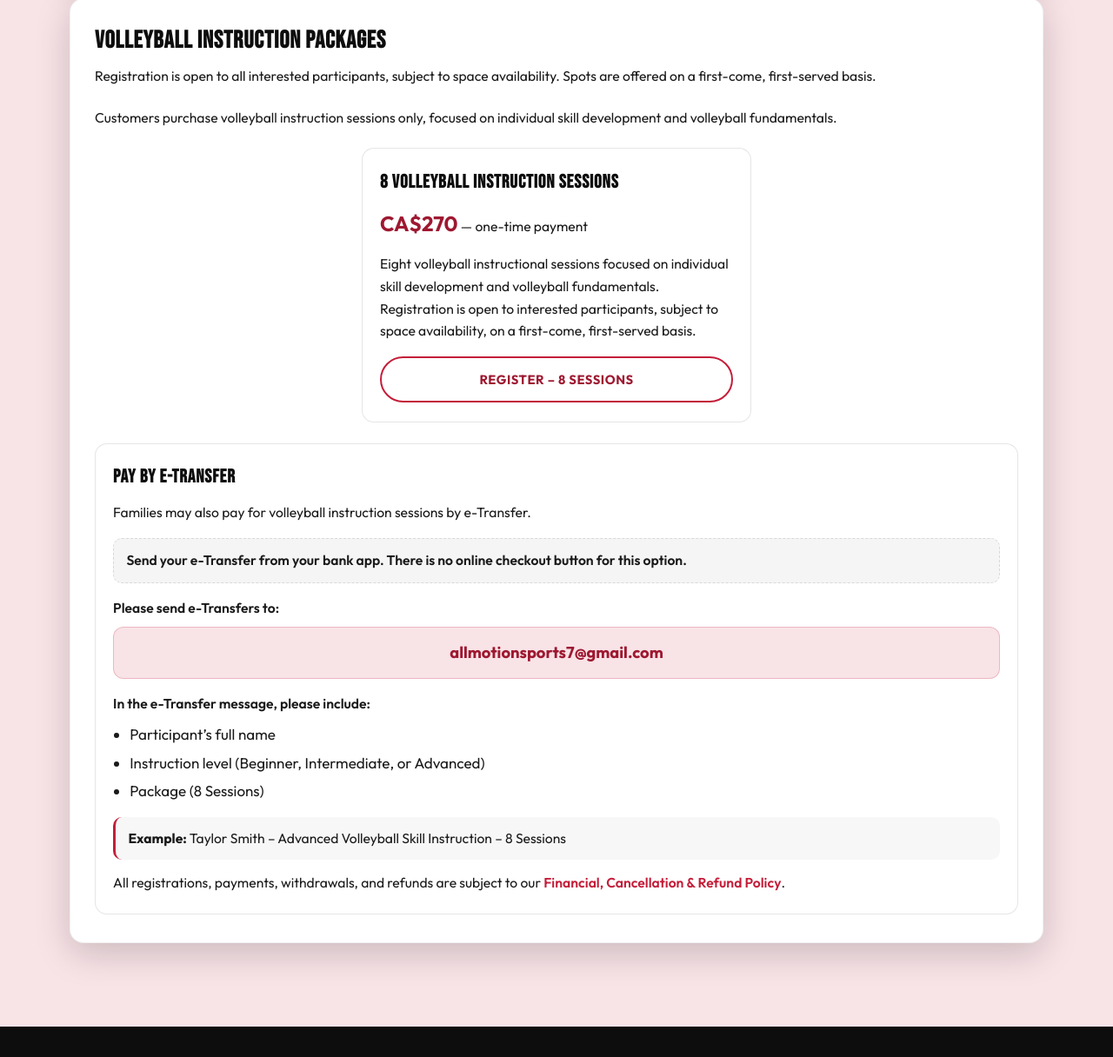
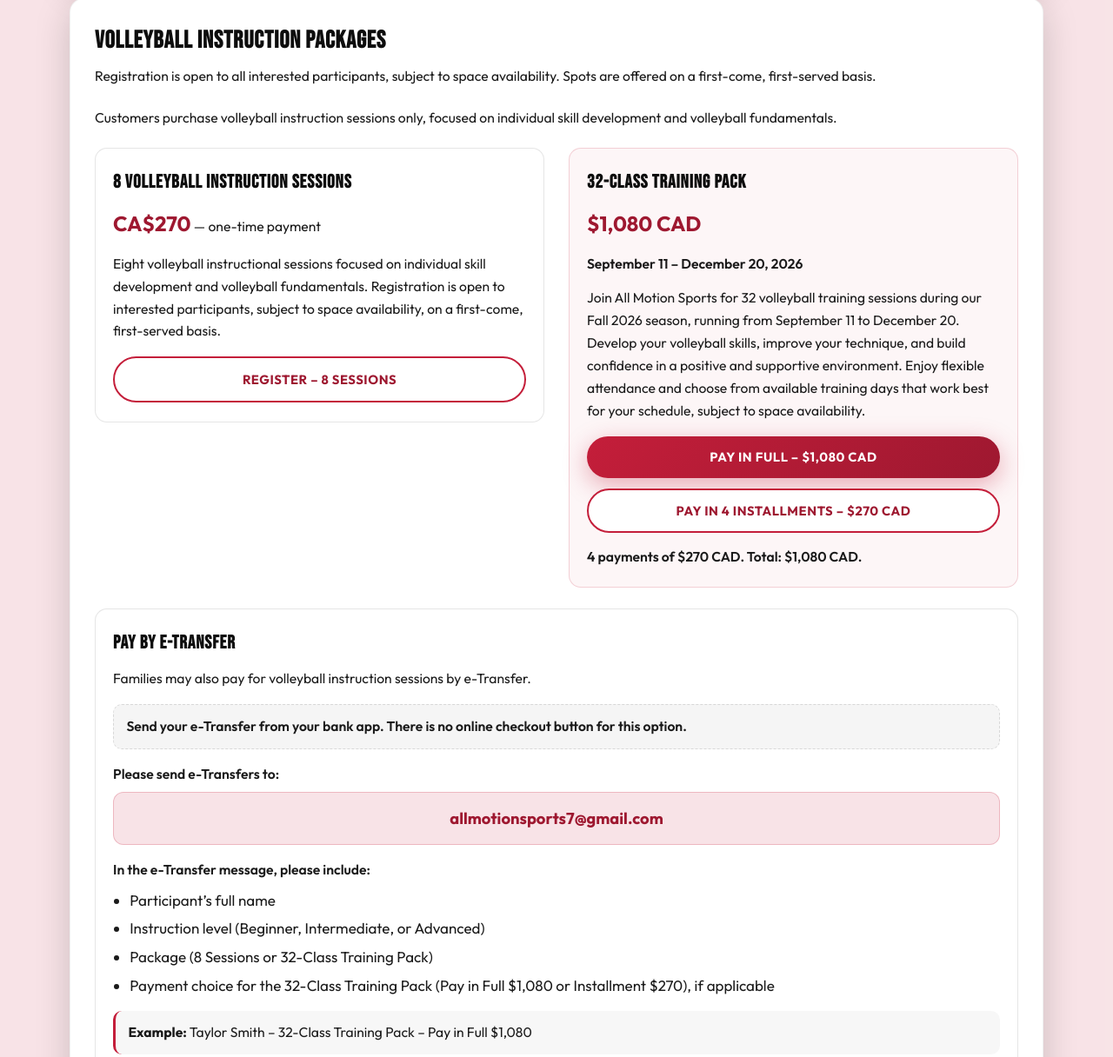
Before and after one commit to allmotionsports/allmotionsports-website, a website: page index.html in a window 1280 px wide. Shown: the part 4765-5981 px from the top of the page at 87% size. Drawn offline with Linux system fonts and the light colour scheme; no server answers.

Commit message:
Enhance registration options by adding a new 32-Class Training Pack with payment options. Update payment method descriptions and examples in the registration section. Improve CSS styles for new elements and adjust layout for better clarity.

```diff
--- a/index.html
+++ b/index.html
@@ -235,12 +235,24 @@
           <p class="fall-payment-intro">Registration is open to all interested participants, subject to space availability. Spots are offered on a first-come, first-served basis.</p>
           <p class="fall-payment-intro">Customers purchase volleyball instruction sessions only, focused on individual skill development and volleyball fundamentals.</p>
 
-          <div class="fall-payment-methods fall-payment-methods-single">
+          <div class="fall-payment-methods">
             <section class="fall-payment-method fall-payment-method-etransfer" aria-labelledby="package-8-heading">
               <h4 class="fall-payment-method-heading" id="package-8-heading">8 Volleyball Instruction Sessions</h4>
               <p class="fall-programs-season-price"><strong>CA$270</strong> — one-time payment</p>
               <p class="fall-payment-method-lead">Eight volleyball instructional sessions focused on individual skill development and volleyball fundamentals. Registration is open to interested participants, subject to space availability, on a first-come, first-served basis.</p>
               <a href="https://buy.stripe.com/cNi14pbb10Iegho57U0Fi0h" class="btn btn-outline fall-pay-btn" target="_blank" rel="noopener noreferrer">Register – 8 Sessions</a>
+            </section>
+
+            <section class="fall-payment-method fall-payment-method-stripe" aria-labelledby="package-32-heading">
+              <h4 class="fall-payment-method-heading" id="package-32-heading">32-Class Training Pack</h4>
+              <p class="fall-programs-season-price"><strong>$1,080 CAD</strong></p>
+              <p class="fall-payment-season-dates">September 11 – December 20, 2026</p>
+              <p class="fall-payment-method-lead">Join All Motion Sports for 32 volleyball training sessions during our Fall 2026 season, running from September 11 to December 20. Develop your volleyball skills, improve your technique, and build confidence in a positive and supportive environment. Enjoy flexible attendance and choose from available training days that work best for your schedule, subject to space availability.</p>
+              <div class="fall-package-pay-actions">
+                <a href="https://buy.stripe.com/28EdRbdj9ez4aX4cAm0Fi0g" class="btn btn-primary fall-pay-btn" target="_blank" rel="noopener noreferrer">Pay in Full – $1,080 CAD</a>
+                <a href="https://buy.stripe.com/28E4gB5QHaiOc188k60Fi0f" class="btn btn-outline fall-pay-btn" target="_blank" rel="noopener noreferrer">Pay in 4 Installments – $270 CAD</a>
+                <p class="fall-installment-note">4 payments of $270 CAD. Total: $1,080 CAD.</p>
+              </div>
             </section>
           </div>
 
@@ -254,9 +266,10 @@
             <ul class="fall-etransfer-list">
               <li>Participant’s full name</li>
               <li>Instruction level (Beginner, Intermediate, or Advanced)</li>
-              <li>Package (8 Sessions)</li>
+              <li>Package (8 Sessions or 32-Class Training Pack)</li>
+              <li>Payment choice for the 32-Class Training Pack (Pay in Full $1,080 or Installment $270), if applicable</li>
             </ul>
-            <p class="fall-etransfer-example"><strong>Example:</strong> Taylor Smith – Advanced Volleyball Skill Instruction – 8 Sessions</p>
+            <p class="fall-etransfer-example"><strong>Example:</strong> Taylor Smith – 32-Class Training Pack – Pay in Full $1,080</p>
             <p class="fall-etransfer-policy-link">All registrations, payments, withdrawals, and refunds are subject to our <a href="https://www.allmotionsports.ca/policies/refund-policy/">Financial, Cancellation &amp; Refund Policy</a>.</p>
           </div>
         </article>
@@ -378,9 +391,19 @@
         <div class="registration-info program-card">
           <h3 class="registration-info-title">How to register</h3>
           <p>Registration is open to all interested participants, subject to space availability. Spots are offered on a first-come, first-served basis.</p>
-          <p>Available lesson package:</p>
+          <p>Available lesson packages:</p>
           <ul class="registration-info-list">
-            <li><strong>8 Volleyball Instruction Sessions</strong> — CA$270 one-time payment — <a href="https://buy.stripe.com/cNi14pbb10Iegho57U0Fi0h" target="_blank" rel="noopener noreferrer">Register – 8 Sessions</a></li>
+            <li>
+              <strong>8 Volleyball Instruction Sessions</strong> — CA$270 one-time payment —
+              <a href="https://buy.stripe.com/cNi14pbb10Iegho57U0Fi0h" target="_blank" rel="noopener noreferrer">Register – 8 Sessions</a>
+            </li>
+            <li>
+              <strong>32-Class Training Pack</strong> — September 11 – December 20, 2026 — $1,080 CAD total
+              <ul>
+                <li><a href="https://buy.stripe.com/28EdRbdj9ez4aX4cAm0Fi0g" target="_blank" rel="noopener noreferrer">Pay in Full – $1,080 CAD</a></li>
+                <li><a href="https://buy.stripe.com/28E4gB5QHaiOc188k60Fi0f" target="_blank" rel="noopener noreferrer">Pay in 4 Installments – $270 CAD</a> (4 payments of $270 CAD. Total: $1,080 CAD.)</li>
+              </ul>
+            </li>
           </ul>
           <p class="registration-info-foot">Participant and parent information may be collected at checkout or by email when you register. Please include the participant’s full name and preferred instruction level.</p>
           <p class="registration-info-contact">Questions? <a href="#contact">Contact us</a>.</p>
--- a/styles.css
+++ b/styles.css
@@ -1039,6 +1039,37 @@ body.nav-open {
 .fall-payment-methods-single .fall-payment-method {
   width: 100%;
   max-width: 28rem;
+}
+
+.fall-payment-season-dates {
+  margin: 0 0 0.85rem;
+  font-size: 1rem;
+  font-weight: 600;
+  color: var(--color-black-soft);
+}
+
+.fall-package-pay-actions {
+  display: flex;
+  flex-direction: column;
+  gap: 0.75rem;
+  margin-top: 0.25rem;
+}
+
+.fall-package-pay-actions .fall-pay-btn {
+  width: 100%;
+  text-align: center;
+  justify-content: center;
+  white-space: normal;
+  line-height: 1.3;
+  min-height: 3rem;
+}
+
+.fall-installment-note {
+  margin: 0.15rem 0 0 !important;
+  font-size: 0.92rem;
+  font-weight: 600;
+  line-height: 1.45;
+  color: var(--color-black-soft);
 }
 
 .fall-payment-method {
@@ -1823,6 +1854,15 @@ body.nav-open {
   margin-bottom: 0.35rem;
 }
 
+.registration-info-list ul {
+  margin: 0.4rem 0 0.75rem;
+  padding-left: 1.15rem;
+}
+
+.registration-info-list ul li {
+  margin-bottom: 0.25rem;
+}
+
 .registration-info-foot,
 .registration-info-contact {
   margin: 0 0 0.75rem;
```
